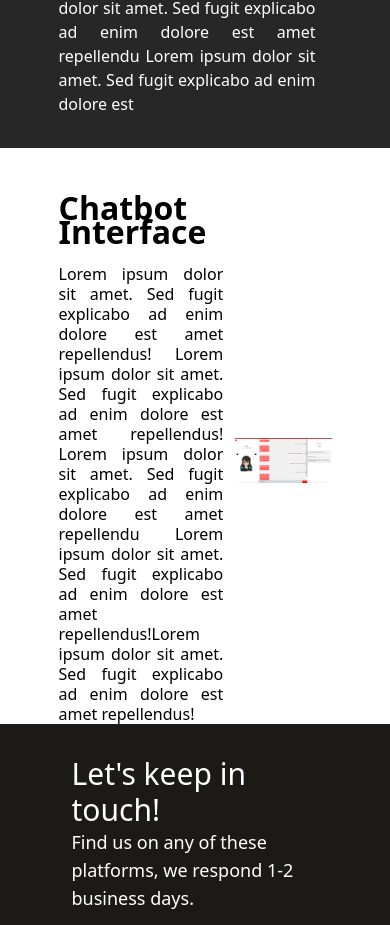
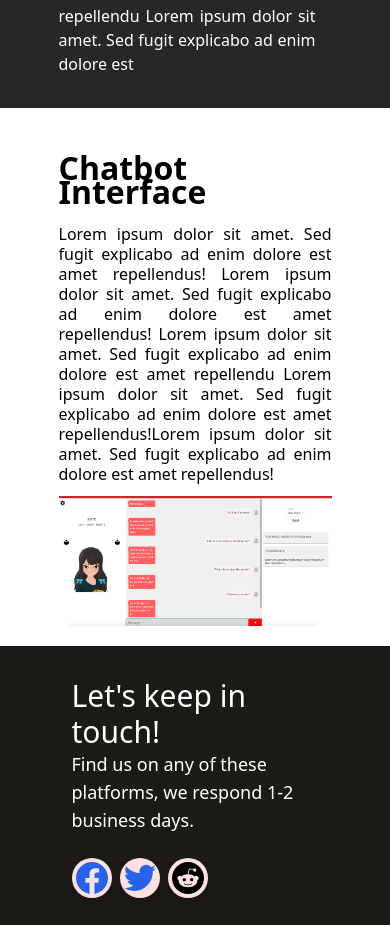
Before and after one commit to dominicdev/nextj_animate_scroll, a Next.js app: page /products in a window 390 px wide. Shown: the part 1267-2192 px from the top of the page. Built offline with nearby package versions, Linux system fonts and the light colour scheme.

Commit message:
update production

```diff
--- a/components/ProductPage/ChatBotProduct.js
+++ b/components/ProductPage/ChatBotProduct.js
@@ -6,8 +6,8 @@ const ChatBotProduct = () => {
     return (
         <section className="w-full h-full">
             <div className="w-[70%] pt-12 m-auto font-normal text-base font-sans sm:h-full md:h-full lg:h-[60vh]">
-                <div className="m-auto leading-6 gap-3 flex sm:flex-col md:flex-col lg:flex-row  items-center justify-center">
-                    <div className="text-black  sm:px-0 md:px-0 lg:p-8 lg:pl-0 sm:w-full md:w-full lg:w-[50%]">
+                <div className="m-auto leading-6 gap-3 flex xs:flex-col sm:flex-col md:flex-col lg:flex-row  items-center justify-center">
+                    <div className="text-black xs:px-0  sm:px-0 md:px-0 lg:p-8 lg:pl-0 xs:w-full sm:w-full md:w-full lg:w-[50%]">
                         <h1 className="font-bold text-[2rem] mb-5">
                             Chatbot Interface
                         </h1>
@@ -19,7 +19,7 @@ const ChatBotProduct = () => {
                         </MoreInfoDiv> */}
 
                     </div>
-                    <div className="sm:mb-5 md:mb-5 sm:w-full md:w-full lg:w-[70%] relative md:m-auto sm:m-auto md:mt-4 sm:mt-4  ">
+                    <div className="xs:mb-5 sm:mb-5 md:mb-5 xs:w-full sm:w-full md:w-full lg:w-[70%] relative md:m-auto sm:m-auto md:mt-4 sm:mt-4  ">
                         <img   className="w-full h-full" src={"/img/chatbot.png"} alt="Chatbot Icon" />
                     </div>
                 </div>
--- a/components/ProductPage/PersonaProduct.js
+++ b/components/ProductPage/PersonaProduct.js
@@ -23,7 +23,7 @@ const PersonaProduct = () => {
             <div className=" flex flex-row justify-center bg-white m-auto md:h-full xl:h-[60vh]">
                 <div className="xl:w-[74%] md:w-full m-auto font-normal font-sans leading-normal mt-[20px]">
                     <div className=" flex flex-col md:flex-col lg:flex-row  items-center justify-center" >
-                        <div className=" text-black p-12 gl:pl-0 xs:w-[80%] sm:w-[80%] md:w-[80%] gl:w-[40%] font-normal text-base font-sans leading-6">
+                        <div className=" text-black p-12 gl:pl-0 xs:w-[90%] sm:w-[80%] md:w-[80%] gl:w-[40%] font-normal text-base font-sans leading-6">
                             <h1 className=" font-bold text-[2rem]">
                                 Persona Labs
                             </h1>
```
